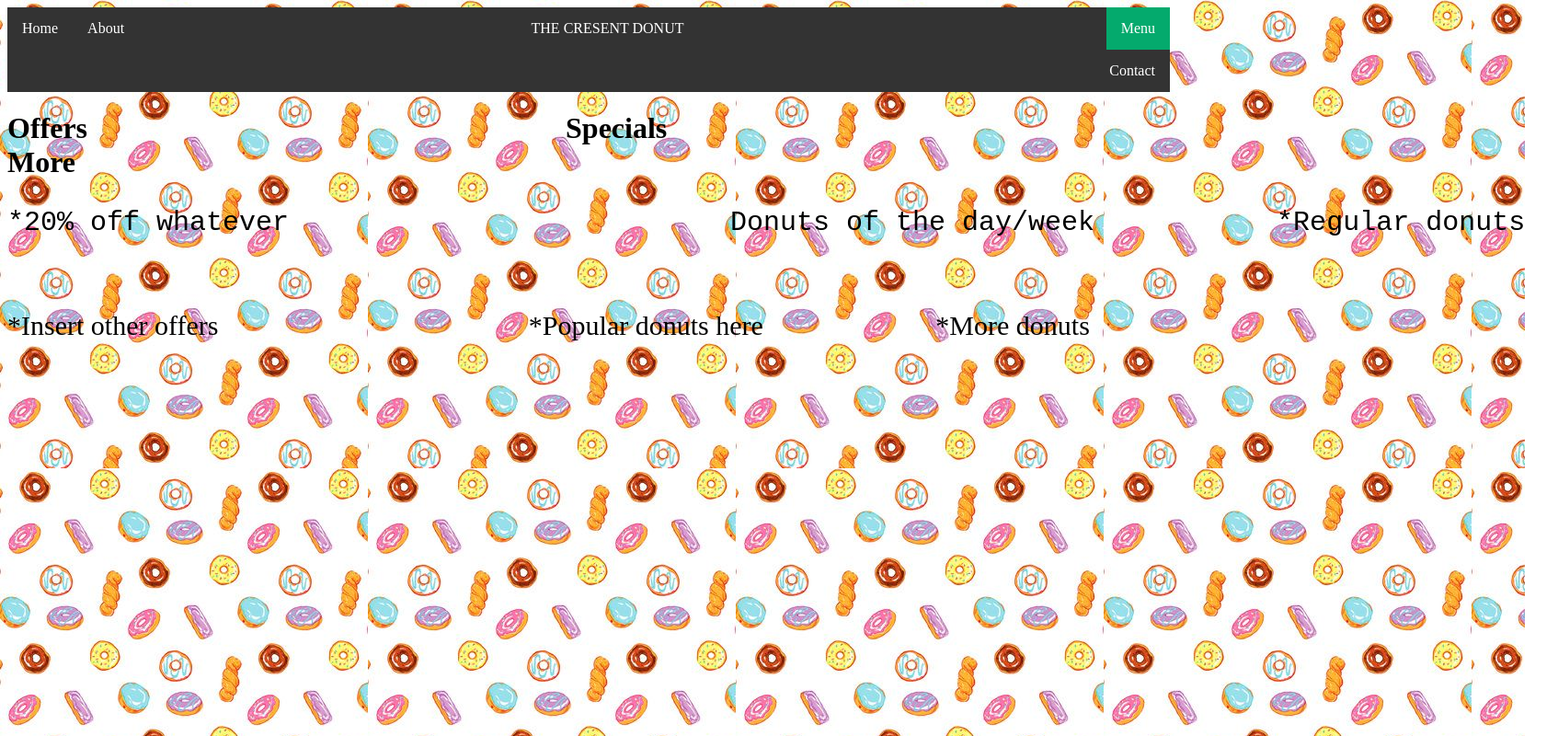
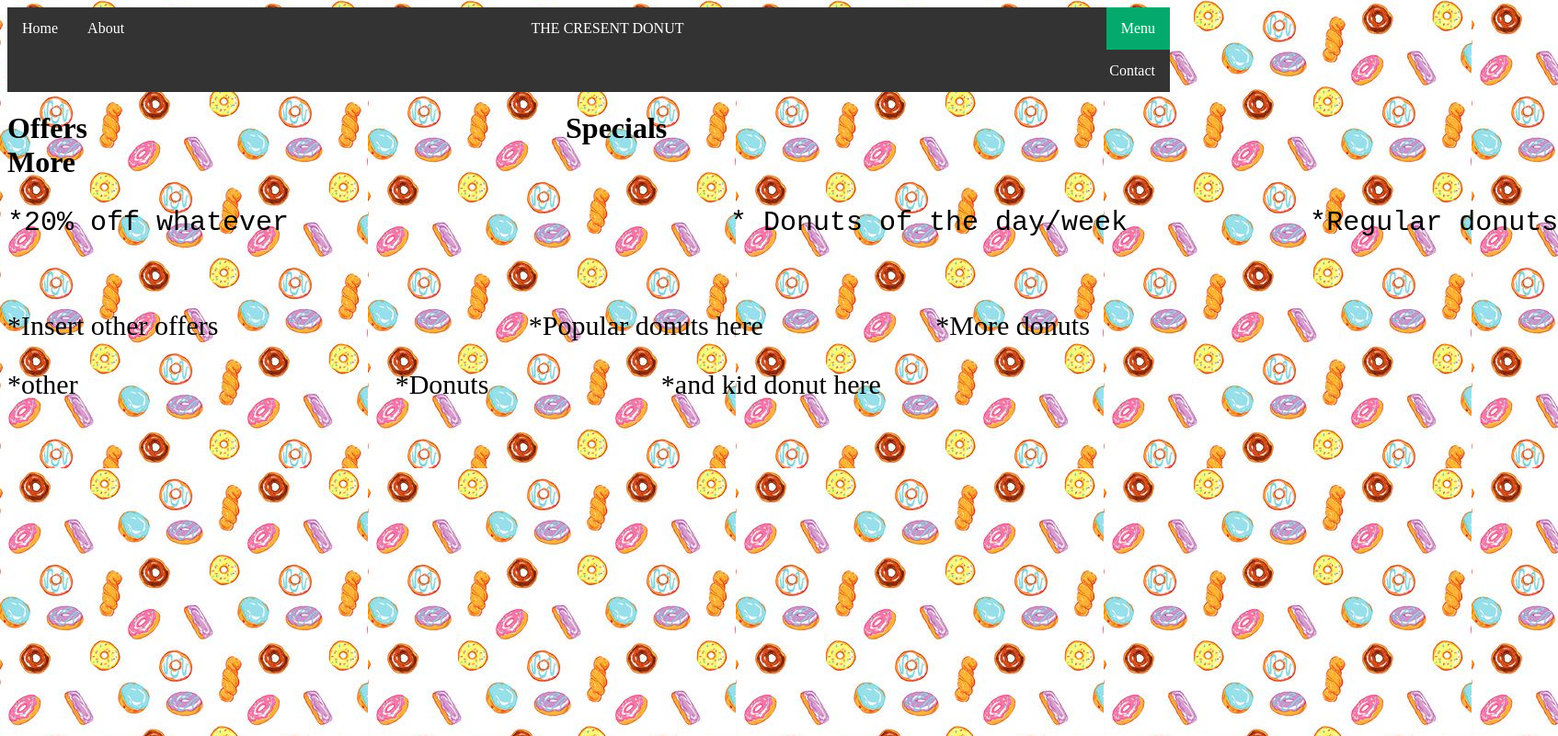
Before and after one commit to jacobson-r/design-and-dev-pt1, a plain HTML site: page menu.html in a window 1280 px wide. Shown: the whole page at 92% size, 1694 px wide, since content can reach past the window. Drawn offline with Linux system fonts and the light colour scheme.

Commit message:
trying to make page look nicer

```diff
--- a/menu.html
+++ b/menu.html
@@ -24,10 +24,10 @@
 </ul>
 
 <h1>Offers&emsp;&emsp;&emsp;&emsp;&emsp;&emsp;&emsp;&emsp;&emsp;&emsp;&emsp;&emsp;&emsp;&emsp;&emsp;&emsp; Specials&emsp;&emsp;&emsp;&emsp;&emsp;&emsp;&emsp;&emsp;&emsp;&emsp;&emsp;&emsp;&emsp;&emsp;&emsp;&emsp; More  </h1>
-<pre><p style="font-size: 30px;">*20% off whatever&emsp;&emsp;&emsp;&emsp;&emsp;&emsp;&emsp;&emsp;&emsp;&emsp;&emsp;&emsp;&emsp;&emsp;&emsp;&emsp;Donuts of the day/week &emsp;&emsp;&emsp;&emsp;&emsp;&emsp;*Regular donuts</p></pre>
+<pre><p style="font-size: 30px;">*20% off whatever&emsp;&emsp;&emsp;&emsp;&emsp;&emsp;&emsp;&emsp;&emsp;&emsp;&emsp;&emsp;&emsp;&emsp;&emsp;&emsp;* Donuts of the day/week &emsp;&emsp;&emsp;&emsp;&emsp;&emsp;*Regular donuts</p></pre>
      <br>
      <p style="font-size: 30px;">*Insert other offers&emsp;&emsp;&emsp;&emsp;&emsp;&emsp;&emsp;&emsp;&emsp;&emsp;&emsp; *Popular donuts here&emsp;&emsp;&emsp;&emsp;&emsp;&emsp; *More donuts</p>
-
+     <p style="font-size: 30px;">*other &emsp;&emsp;&emsp;&emsp;&emsp;&emsp;&emsp;&emsp;&emsp;&emsp;&emsp; *Donuts&emsp;&emsp;&emsp;&emsp;&emsp;&emsp; *and kid donut here</p>
 
 
 
```
